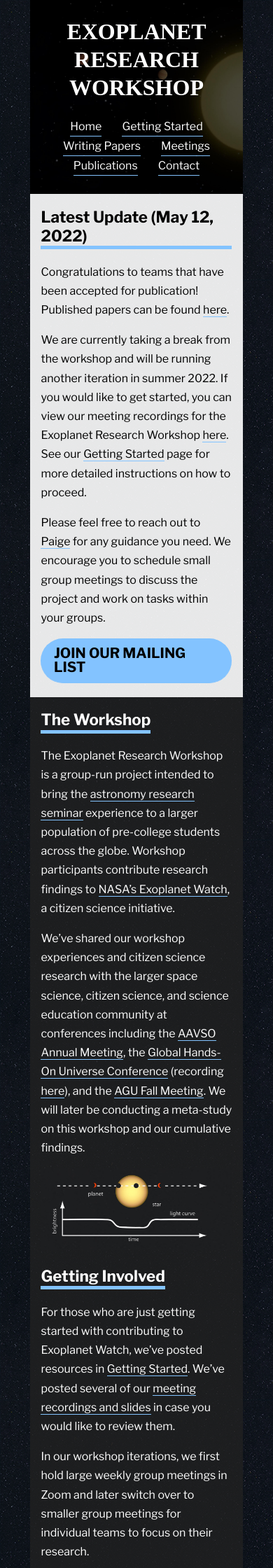
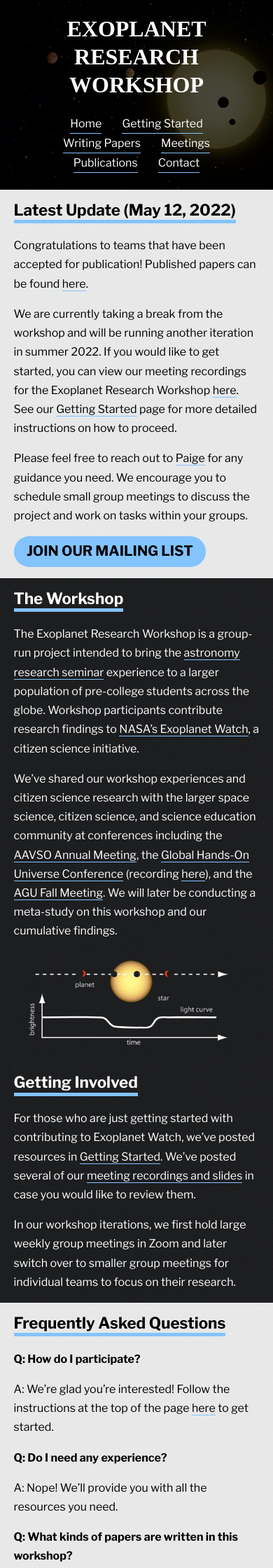
Before and after one commit to paigeyeung/exoplanetresearchworkshop, a Jekyll site: the page built from index.md, in a window 390 px wide. Shown: the top 2240 px of the page at 70% size. Built offline with Jekyll 4.4.1, drawn with Linux system fonts in a browser that asks for light colours; some web fonts are replaced.

Commit message:
remove margins on small screens

```diff
--- a/styles/styles.scss
+++ b/styles/styles.scss
@@ -10,13 +10,10 @@ $header-background-path: "/assets/exoplanets.jpg";
 @import url('https://fonts.googleapis.com/css2?family=Lexend+Mega&display=swap');
 
 @media only screen and (max-width: 600px) {
-	.page-display {
+	.page-display, .page-display-light {
 		width: 100%;
 		margin: 0;
 		padding: 0;
-	}
-	.page-display-light {
-		width: 100%;
 	}
 	.row {
 		display: inline;
@@ -43,11 +40,13 @@ $header-background-path: "/assets/exoplanets.jpg";
 	.column {
 		width: 100%;
 	}
-}
-@media only screen and (min-width: 600px) and (max-width: 900px) {
-	.page-display {
-		width: 75%;
-	}
+
+    .page-display, .page-display-light, .header {
+        width: 90%;
+        margin: 0;
+        padding: 0 5%;
+    }
+
 }
 
 @media only screen and (min-width: 900px) {
@@ -65,9 +64,13 @@ $header-background-path: "/assets/exoplanets.jpg";
 			margin: auto;
 		}
 	}
-	.page-display {
+
+	.page-display, .page-display-light, .header {
 		width: 70%;
+        margin: 0% 11%;
+        padding: 1% 4%;
 	}
+
 	.contact-display {
 		display:inline-block;
 		margin-top: 1rem;
@@ -88,6 +91,31 @@ $header-background-path: "/assets/exoplanets.jpg";
 		margin-right: 1%;
 	}
 }
+
+
+
+.page-display {
+    display: block;
+    // width: 70%;
+    align-items: center;
+    overflow: hidden;
+    background-color: rgba(33, 33, 33, 0.8);
+    color: white;
+    //margin: 0% 11% 0% 11%;
+    //padding: 1% 4%;
+}
+
+.page-display-light {
+    display: block;
+    //width: 70%;
+    align-items: center;
+    overflow: hidden;
+    background-color: rgba(255, 255, 255, 0.9);
+    color: black;
+    //margin: 0% 11% 0% 11%;
+    //padding: 1% 4%;
+}
+
 
 .button {
 	font-weight: 700;
@@ -122,49 +150,24 @@ $header-background-path: "/assets/exoplanets.jpg";
 	background: url($header-background-path);
 	background-size: cover;
 	display: block;
-	width: 70%;
 	align-items: center;
 	overflow: hidden;
 	background-color: rgba(0, 0, 0, 0.5);
 	color: white;
-	margin: 0% 11% 0% 11%;
-	padding: 1% 4%;
 }
 
 #site-title {
 	font-family: "Lexend Mega";
 }
 
-.page-display {
-	display: block;
-	width: 70%;
-	align-items: center;
-	overflow: hidden;
-	background-color: rgba(33, 33, 33, 0.8);
-	color: white;
-	margin: 0% 11% 0% 11%;
-	padding: 1% 4%;
+.page-display-light a {
+	color: black;
 }
 
 footer p, footer a {
 	text-align: center;
 	color: rgb(255,255,255);
 	opacity: 0.8;
-}
-
-.page-display-light {
-	display: block;
-	width: 70%;
-	align-items: center;
-	overflow: hidden;
-	background-color: rgba(255, 255, 255, 0.9);
-	color: black;
-	margin: 0% 11% 0% 11%;
-	padding: 1% 4%;
-}
-
-.page-display-light a {
-	color: black;
 }
 
 body {
```
